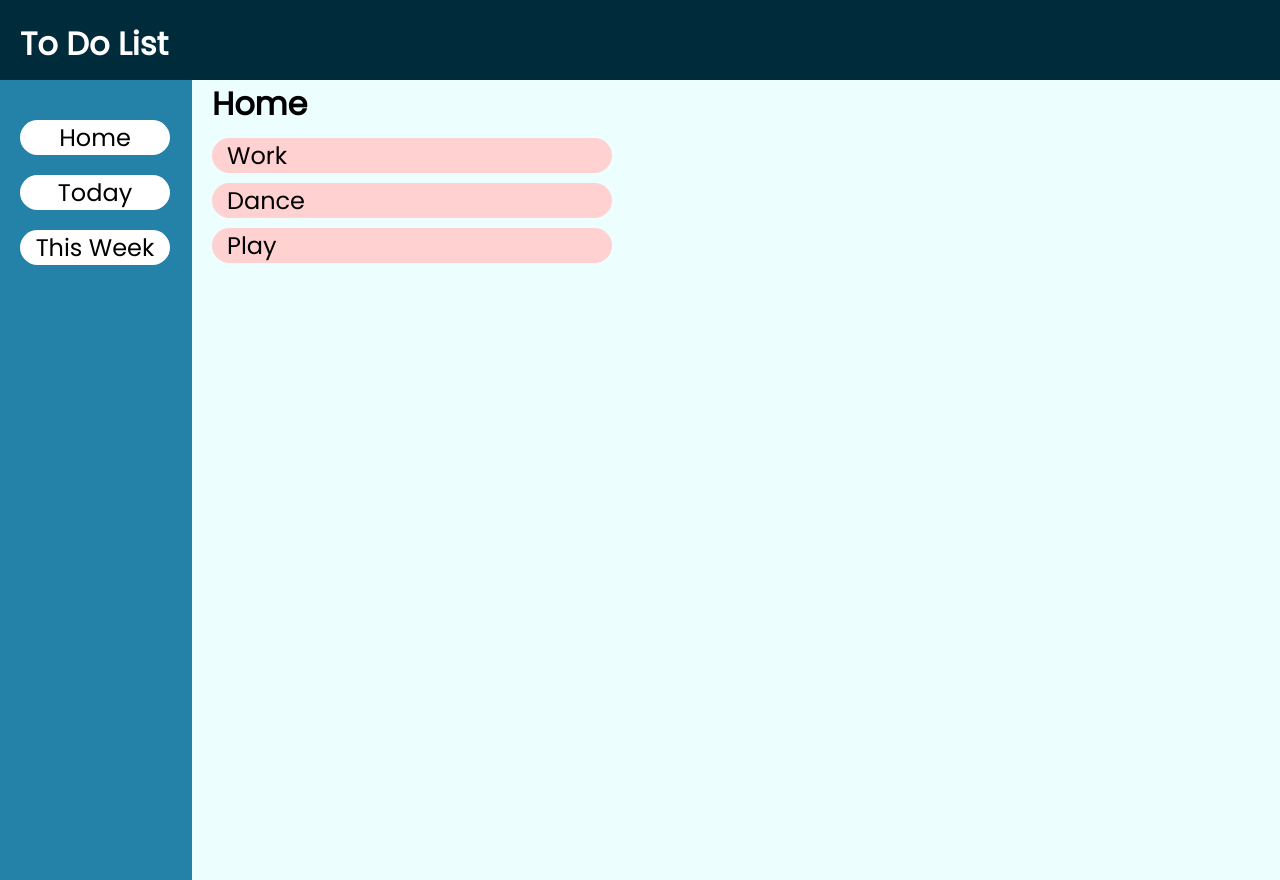
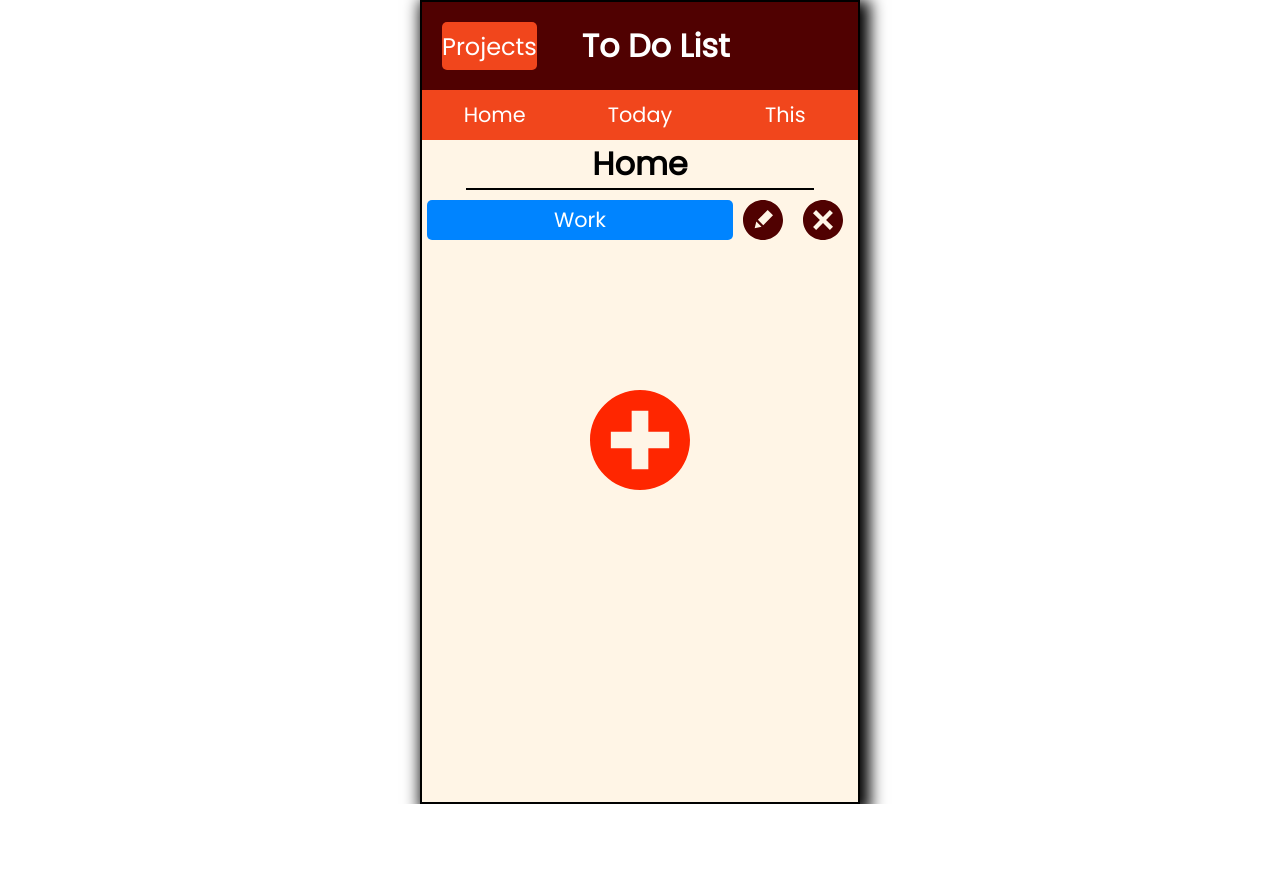
Before and after one commit to crealyx/todo-list, a website built with webpack: page src/template.html in a window 1280 px wide. After the commit the page ends 804 px from the top, so only its background shows below. Built offline with nearby package versions, Linux system fonts and the light colour scheme.

Commit message:
Update ui

```diff
--- a/package.json
+++ b/package.json
@@ -4,7 +4,7 @@
   "description": "",
   "main": "index.js",
   "scripts": {
-    "start": "webpack serve --open --config=webpack.config.dev.js",
+    "start": "webpack serve --config=webpack.config.dev.js",
     "build": "webpack --config=webpack.config.prod.js"
   },
   "author": "",
--- a/src/assets/styles/_defaults.scss
+++ b/src/assets/styles/_defaults.scss
@@ -11,11 +11,12 @@ a,
 h1,
 h2,
 p,
-li {
+li,
+button {
   font-family: "Poppins", sans-serif;
 }
 
 li {
   list-style: none;
-  font-size: 1.5rem;
+  font-size: 1.3rem;
 }
--- a/src/assets/styles/_home.scss
+++ b/src/assets/styles/_home.scss
@@ -1,46 +1,103 @@
 header {
-  background-color: rgb(0, 43, 59);
+  display: flex;
+  background-color: rgb(80, 1, 1);
   padding: 20px;
-  height: 80px;
   color: white;
+  text-align: center;
+  justify-content: flex-start;
+  h1 {
+    flex-basis: 60%;
+  }
+  button {
+    flex-basis: 20%;
+    background-color: rgb(241, 70, 28);
+    border-radius: 5px;
+    color: rgb(255, 255, 255);
+    outline: none;
+    border: none;
+    font-size: 1.5rem;
+  }
 }
 
+#content {
+  margin: 0px 420px;
+  border: 2px solid black;
+  box-shadow: 5px 5px 15px 5px #000000;
+}
 #wrapper {
   display: flex;
+  flex-direction: column;
   height: 100vh;
 
   #sidebar {
-    padding: 20px;
-    display: flex;
-    background-color: rgb(36, 129, 167);
-    flex-basis: 15%;
-    justify-content: flex-start;
-    flex-direction: column;
-    align-items: flex-start;
+    background-color: rgb(241, 70, 28);
     color: white;
+    height: 50px;
+    line-height: 50px;
+    ul {
+      justify-content: space-around;
+      display: flex;
+      text-align: center;
+    }
     li {
-      margin: 20px auto;
-      background-color: rgb(255, 255, 255);
-      border-radius: 20px;
-      width: 150px;
-      color: black;
+      margin: 0px 10px;
+      width: 100px;
+      color: rgb(255, 255, 255);
+      cursor: pointer;
       text-align: center;
+      &:hover {
+        background-color: rgb(0, 132, 255);
+      }
     }
   }
   #todo-page {
-    padding-left: 20px;
     display: flex;
-    background-color: rgb(236, 255, 254);
-    flex-basis: 85%;
+    background-color: rgb(255, 245, 230);
+    flex-basis: 100%;
     flex-direction: column;
-    ul {
+    margin: auto;
+    width: 100%;
+    h1 {
+      border-bottom: 2px black solid;
+      text-align: center;
+      width: 80%;
+      margin: 0px auto;
+    }
+    .todo {
+      margin-top: 10px;
+      display: flex;
+      align-items: center;
+      justify-content: center;
+      flex-direction: row;
     }
     li {
-      margin-top: 10px;
-      background-color: rgb(255, 209, 209);
-      border-radius: 20px;
-      width: 400px;
-      text-indent: 15px;
+      flex-basis: 70%;
+      text-align: center;
+      background-color: rgb(0, 132, 255);
+      border-radius: 5px;
+      line-height: 40px;
+      color: white;
     }
   }
 }
+#add {
+  margin: 150px auto;
+  width: 100px;
+  height: 100px;
+  fill: rgb(255, 38, 0);
+  cursor: pointer;
+  &:hover {
+    fill: rgb(0, 132, 255);
+  }
+}
+#edit,
+#delete {
+  margin: 0px 10px;
+  fill: rgb(80, 1, 1);
+  width: 40px;
+  height: 40px;
+  cursor: pointer;
+  &:hover {
+    fill: rgb(255, 38, 0);
+  }
+}
--- a/src/template.html
+++ b/src/template.html
@@ -7,10 +7,11 @@
   </head>
   <body>
     <div id="content">
-      <header>
-        <h1>To Do List</h1>
-      </header>
       <div id="wrapper">
+        <header>
+          <button>Projects</button>
+          <h1>To Do List</h1>
+        </header>
         <aside id="sidebar">
           <ul>
             <li>Home</li>
@@ -21,10 +22,43 @@
         <main id="todo-page">
           <h1>Home</h1>
           <ul>
-            <li>Work</li>
-            <li>Dance</li>
-            <li>Play</li>
+            <div class="todo">
+              <li>Work</li>
+              <svg
+                id="edit"
+                xmlns="http://www.w3.org/2000/svg"
+                width="24"
+                height="24"
+                viewBox="0 0 24 24"
+              >
+                <path
+                  d="M12 0c-6.627 0-12 5.373-12 12s5.373 12 12 12 12-5.373 12-12-5.373-12-12-12zm-5 17l1.006-4.036 3.106 3.105-4.112.931zm5.16-1.879l-3.202-3.202 5.841-5.919 3.201 3.2-5.84 5.921z"
+                />
+              </svg>
+              <svg
+                id="delete"
+                xmlns="http://www.w3.org/2000/svg"
+                width="24"
+                height="24"
+                viewBox="0 0 24 24"
+              >
+                <path
+                  d="M12 0c-6.627 0-12 5.373-12 12s5.373 12 12 12 12-5.373 12-12-5.373-12-12-12zm4.151 17.943l-4.143-4.102-4.117 4.159-1.833-1.833 4.104-4.157-4.162-4.119 1.833-1.833 4.155 4.102 4.106-4.16 1.849 1.849-4.1 4.141 4.157 4.104-1.849 1.849z"
+                />
+              </svg>
+            </div>
           </ul>
+          <svg
+            id="add"
+            xmlns="http://www.w3.org/2000/svg"
+            width="24"
+            height="24"
+            viewBox="0 0 24 24"
+          >
+            <path
+              d="M12 0c-6.627 0-12 5.373-12 12s5.373 12 12 12 12-5.373 12-12-5.373-12-12-12zm7 14h-5v5h-4v-5h-5v-4h5v-5h4v5h5v4z"
+            />
+          </svg>
         </main>
       </div>
     </div>
```
